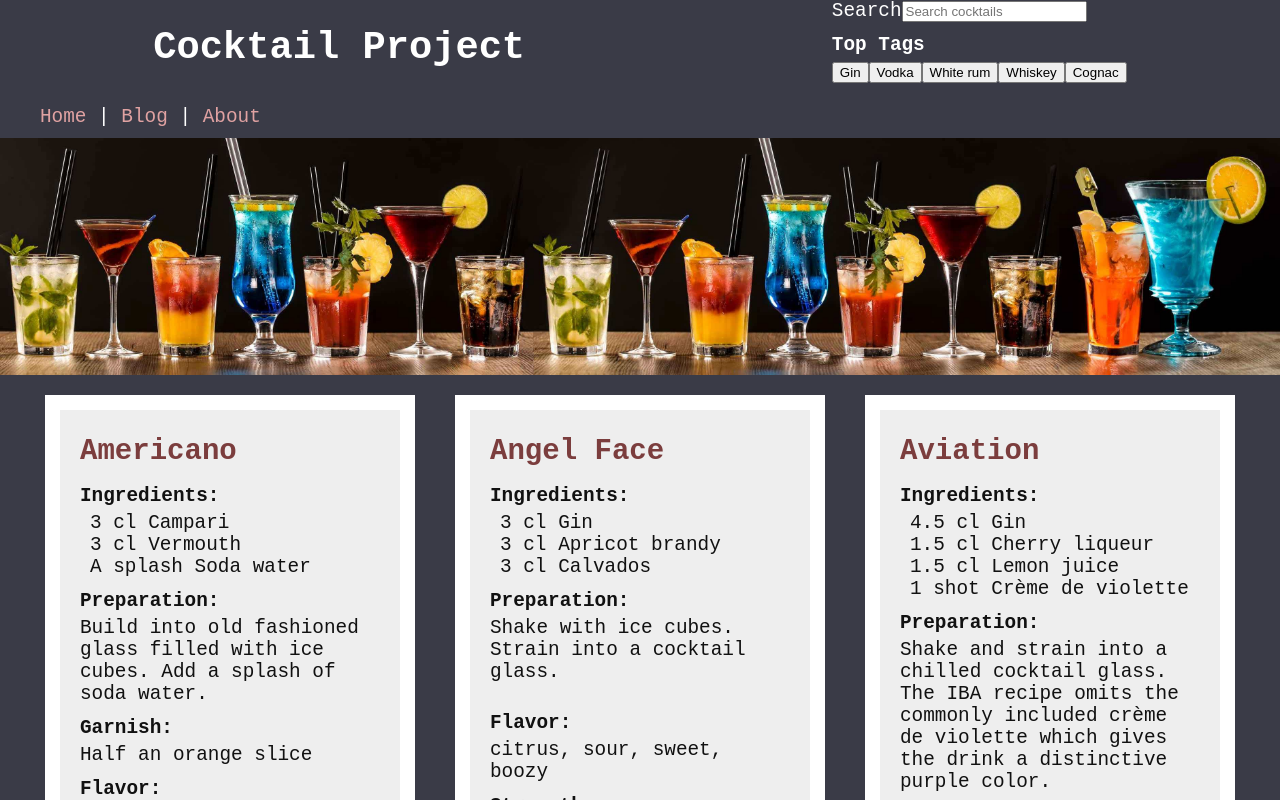
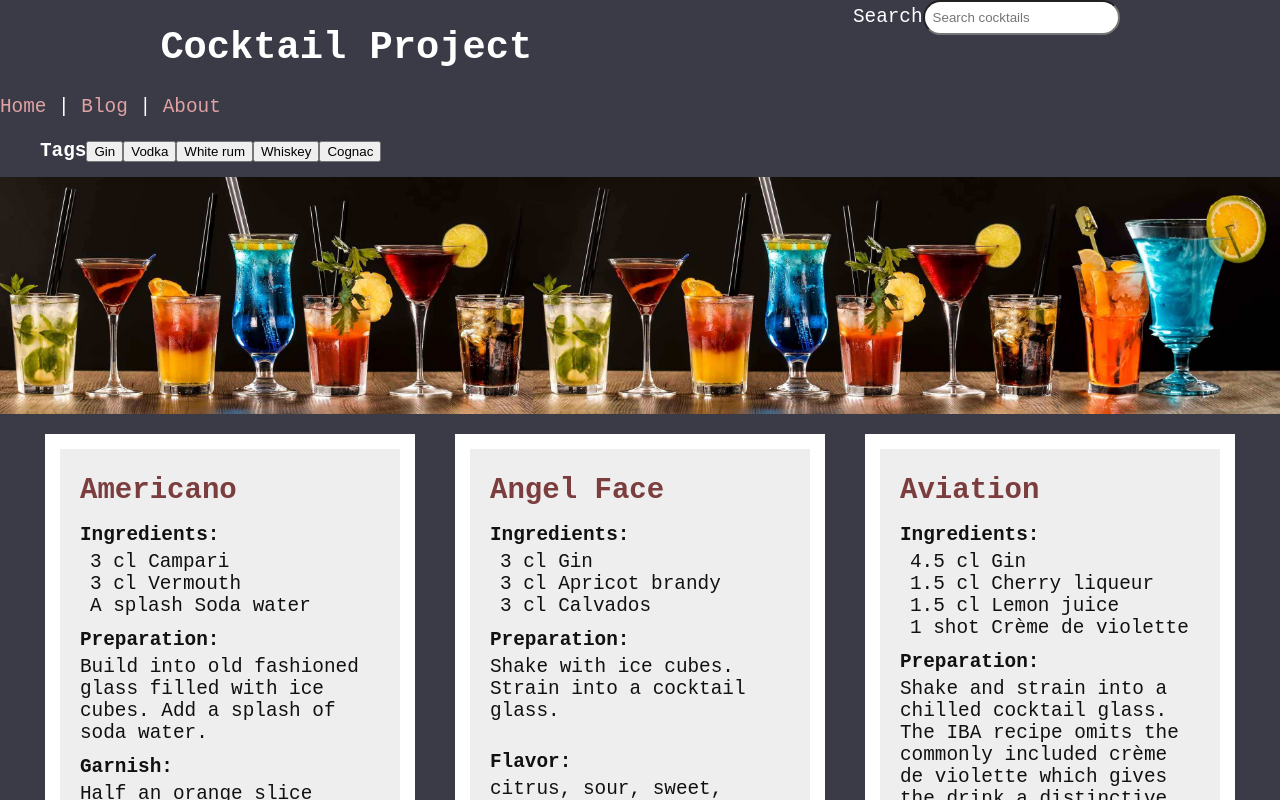
Before and after one commit to isabelchua/cocktail-project, a React (Vite) app: page / in a window 1280 px wide. Shown: the top 800 px of the page. Built offline with nearby package versions, Linux system fonts and the light colour scheme.

Commit message:
text field changes with tags

```diff
--- a/src/App.css
+++ b/src/App.css
@@ -42,6 +42,11 @@ h2 {
 h4 {
 	margin: 0;
 	padding: 12px 0px 5px;
+}
+
+input {
+	padding: 8px;
+	border-radius: 20px;
 }
 
 .cocktail-list {
@@ -136,7 +141,9 @@ small {
 .learn-more a:hover {
 	background-color: #924d4d;
 }
-nav {
+
+.nav {
+	display: flex;
 	padding: 10px 40px;
 }
 
--- a/src/components/Header.jsx
+++ b/src/components/Header.jsx
@@ -77,22 +77,34 @@ function Header({ onSearch }) {
 					<input
 						type="text"
 						placeholder="Search cocktails"
-						// value={value}
+						value={searchTerm}
 						onChange={handleInputChange}
 					/>
-					<h4>Top Tags</h4>
-					{tags.map(tag => (
-						<button key={tag} onClick={() => handleTagClick(tag)}>
-							{tag}
-						</button>
-					))}
-					{searchTerm && <p>Search results for: {searchTerm}</p>}
+					<div>
+						{searchTerm && (
+							<small>Search results for: {searchTerm}</small>
+						)}
+					</div>
 				</div>
 			</div>
-			<nav>
-				<Link to={`/`}>Home</Link> | <Link to={`/blog`}>Blog</Link> |{" "}
-				<Link to={`/about`}>About</Link>{" "}
-			</nav>
+			<div>
+				<nav>
+					<Link to={`/`}>Home</Link> | <Link to={`/blog`}>Blog</Link> |{" "}
+					<Link to={`/about`}>About</Link>{" "}
+				</nav>
+				<div className="nav">
+					<div>
+						<h4>
+							Tags
+							{tags.map(tag => (
+								<button key={tag} onClick={() => handleTagClick(tag)}>
+									{tag}
+								</button>
+							))}
+						</h4>
+					</div>
+				</div>
+			</div>
 		</>
 	);
 }
```
